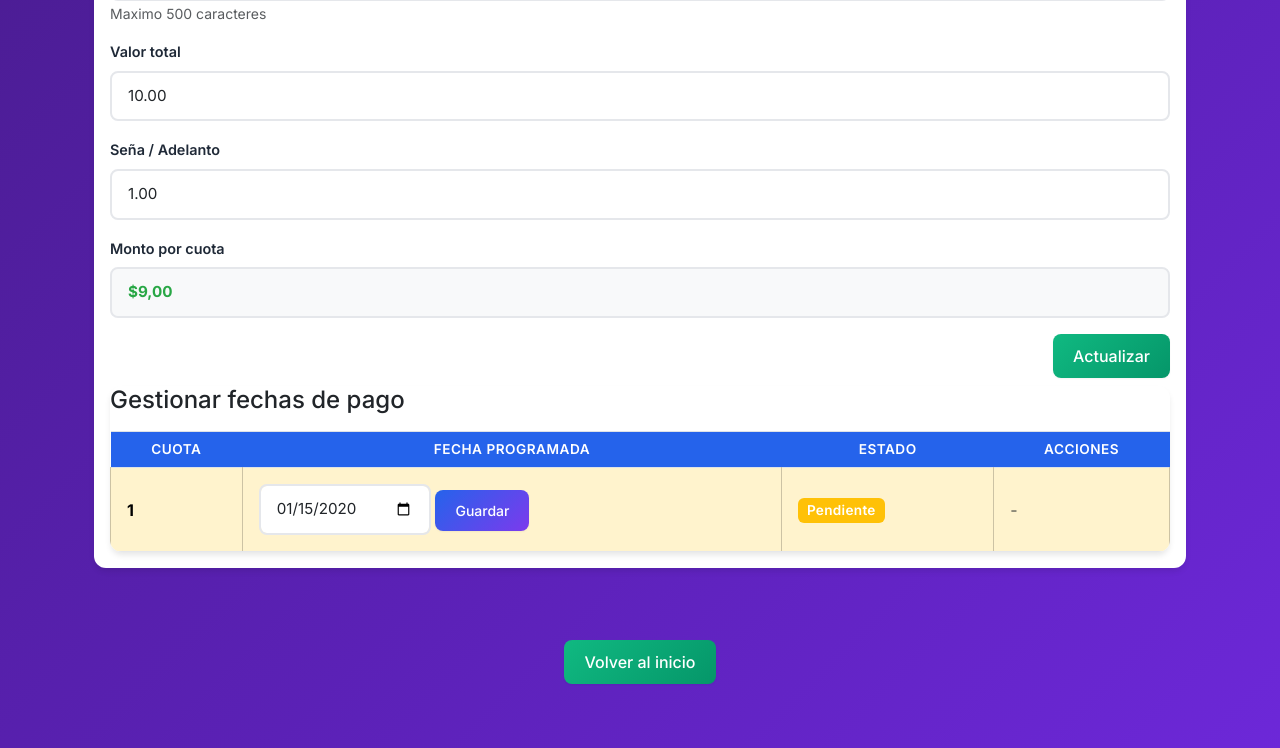
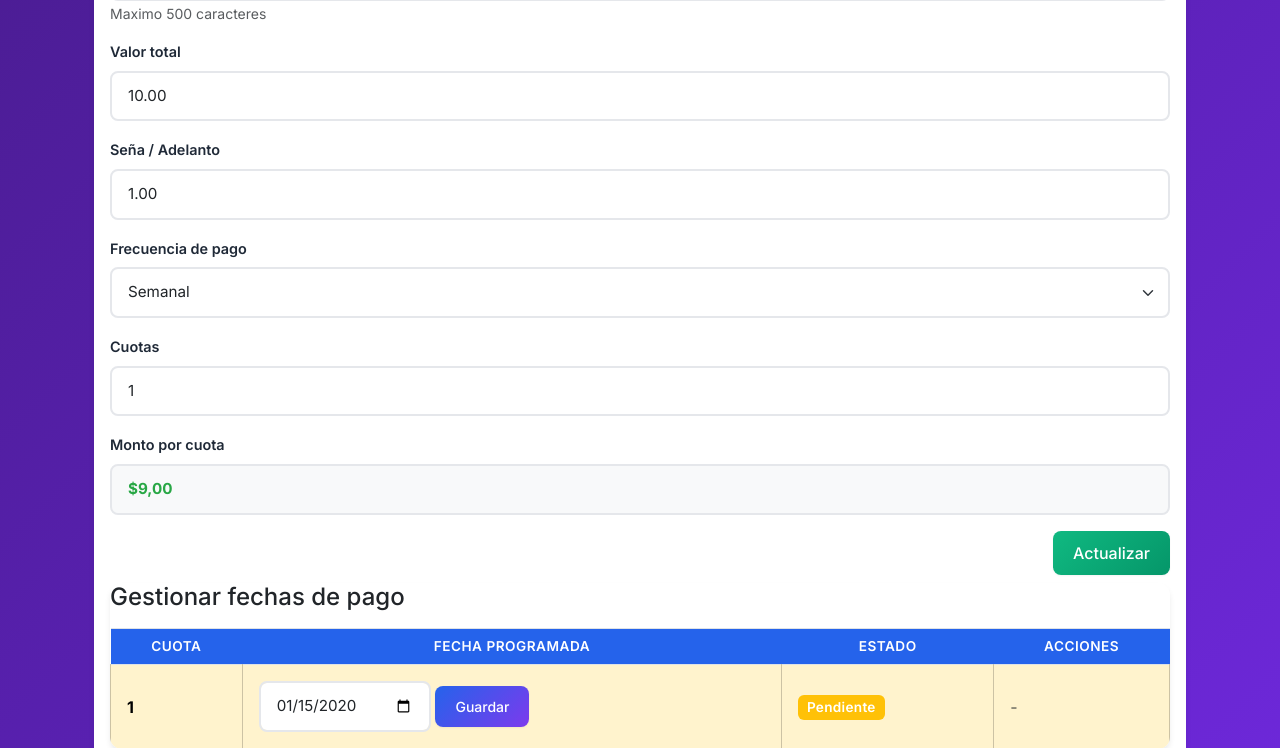
Before and after one commit to LautaroFen/local_Variedades, a PHP site: page /editar.php?id=1 in a window 1280 px wide. Shown: the part 825-1573 px from the top of the page. Run offline with PHP 8.4, Linux system fonts and the light colour scheme; a user stored in the database is signed in; tables that the repository leaves empty hold one stand-in row (values such as "Sample post").

Commit message:
Ultima actualizacion 29-12

```diff
--- a/dashboard.php
+++ b/dashboard.php
@@ -337,7 +337,7 @@ include("includes/header.php");
                     </div>
                     <?php if (mysqli_num_rows($resultado_finalizados_recientes) > 0): ?>
                         <div class="card-footer text-center">
-                            <a href="index.php?estado=finalizado" class="btn btn-sm btn-success">
+                            <a href="index.php?tab=finalizados#grilla-compras" class="btn btn-sm btn-success">
                                 Ver todos los clientes finalizados →
                             </a>
                         </div>
@@ -425,7 +425,9 @@ include("includes/header.php");
         <div class="row mt-5">
             <div class="col-12 text-center">
                 <a href="index.php" class="btn btn-primary btn-lg me-2">Volver al Inicio</a>
-                <a href="PHPMailer/exportar_excel.php" class="btn btn-success btn-lg">Exportar a Excel</a>
+                <?php if (isset($_SESSION['tipo_usuario']) && $_SESSION['tipo_usuario'] === 'jefe'): ?>
+                    <a href="PHPMailer/exportar_excel.php" class="btn btn-success btn-lg">Exportar a Excel</a>
+                <?php endif; ?>
             </div>
         </div>
     </div>
--- a/editar.php
+++ b/editar.php
@@ -1,13 +1,13 @@
-<!--Se realiza la conexión a la bd.
+<?php
+/*
+Se realiza la conexión a la bd.
 Después se obtiene el id con get.
 Se seleccionan todos los datos con ese id.
 Se busca un resultado con ese id.
 En $row se cargan los datos en un array y se vuelcan en variables con el título de las columnas
 
 Se carga el header y footer con include
--->
-
-<?php
+*/
 
 include("conexion.php");
 if (!isset($_SESSION['usuario'])) {
@@ -47,6 +47,8 @@ if (!in_array($tab, ['pendientes', 'atrasados', 'finalizados'], true)) {
     $tab = '';
 }
 
+$tab_qs = ($tab !== '') ? ('&tab=' . urlencode($tab)) : '';
+
 if ($tab !== '' && $id > 0) {
     $volver_url = 'index.php?tab=' . urlencode($tab) . '#cliente-' . $id;
 } elseif (!empty($_SERVER['HTTP_REFERER'])) {
@@ -80,8 +82,8 @@ if (isset($_GET['id'])) {
         $articulos = $row['articulos'];
         $valor_total = $row['valor_total'];
         $sena = isset($row['sena']) ? $row['sena'] : 0;
-        $frecuencia_pago = $row['frecuencia_pago'];
-        $cuotas = $row['cuotas'];
+        $frecuencia_pago = isset($row['frecuencia_pago']) ? (string)$row['frecuencia_pago'] : '';
+        $cuotas = isset($row['cuotas']) ? (int)$row['cuotas'] : 0;
     }
 }
 
@@ -96,8 +98,12 @@ if (isset($_POST['actualizar'])) {
     $articulos = mysqli_real_escape_string($conn, trim($_POST['articulos']));
     $valor_total = floatval($_POST['valor_total']);
     $sena = isset($_POST['sena']) ? floatval($_POST['sena']) : 0;
-    $frecuencia_pago = mysqli_real_escape_string($conn, $_POST['frecuencia_pago']);
-    $cuotas = intval($_POST['cuotas']);
+
+    $frecuencia_pago_raw = $_POST['frecuencia_pago'] ?? ($frecuencia_pago ?? '');
+    $frecuencia_pago = mysqli_real_escape_string($conn, (string)$frecuencia_pago_raw);
+
+    $cuotas_raw = $_POST['cuotas'] ?? ($cuotas ?? 0);
+    $cuotas = (int)$cuotas_raw;
 
     // Validaciones servidor
     $errors = [];
@@ -122,7 +128,7 @@ if (isset($_POST['actualizar'])) {
     if ($sena > $valor_total) {
         $errors[] = 'La seña no puede ser mayor al valor total.';
     }
-    if (!in_array($frecuencia_pago, ['semanal', 'quincenal', 'mensual'])) {
+    if (!in_array($frecuencia_pago, ['semanal', 'quincenal', 'mensual', 'unico_pago'], true)) {
         $errors[] = 'Frecuencia de pago inválida.';
     }
     if ($cuotas < 1 || $cuotas > 60) {
@@ -131,7 +137,7 @@ if (isset($_POST['actualizar'])) {
 
     if (!empty($errors)) {
         $_SESSION['message'] = implode(' ', $errors);
-        header('Location: editar.php?id=' . $id);
+        header('Location: editar.php?id=' . $id . $tab_qs);
         exit();
     }
 
@@ -156,7 +162,7 @@ if (isset($_POST['actualizar'])) {
     }
 
     $_SESSION['message'] = "El cliente se actualizo correctamente";
-    header('Location: editar.php?id=' . $id);
+    header('Location: editar.php?id=' . $id . $tab_qs);
 }
 
 ?>
@@ -183,7 +189,7 @@ if (isset($_POST['actualizar'])) {
                     <?php endif; ?>
 
                     <!--Actualizar con metodo POST-->
-                    <form class="form-group mb-2" action="editar.php?id=<?php echo $_GET['id']; ?>" method="POST" autocomplete="off">
+                    <form class="form-group mb-2" action="editar.php?id=<?php echo (int)$_GET['id']; ?><?php echo $tab_qs; ?>" method="POST" autocomplete="off">
                         <label class="form-label" class="form-label">Nombre completo</label>
                         <input type="text" name="nombre_completo" value="<?php echo htmlspecialchars($nombre_completo); ?>" class="form-control mb-3" placeholder="Nombre completo" pattern="[A-Za-zÀ-ÖØ-öø-ÿ\s]+" required title="Solo letras y espacios" autocomplete="off">
 
@@ -209,11 +215,26 @@ if (isset($_POST['actualizar'])) {
                         <label class="form-label" class="form-label">Seña / Adelanto</label>
                         <input type="number" name="sena" id="sena_edit" value="<?php echo htmlspecialchars($sena); ?>" class="form-control mb-3" placeholder="Seña / Adelanto" step="0.01" min="0" autocomplete="off">
 
+                        <label class="form-label">Frecuencia de pago</label>
+                        <select name="frecuencia_pago" class="form-select mb-3" required>
+                            <option value="semanal" <?php echo ((string)$frecuencia_pago === 'semanal') ? 'selected' : ''; ?>>Semanal</option>
+                            <option value="quincenal" <?php echo ((string)$frecuencia_pago === 'quincenal') ? 'selected' : ''; ?>>Quincenal</option>
+                            <option value="mensual" <?php echo ((string)$frecuencia_pago === 'mensual') ? 'selected' : ''; ?>>Mensual</option>
+                            <option value="unico_pago" <?php echo ((string)$frecuencia_pago === 'unico_pago') ? 'selected' : ''; ?>>Único pago</option>
+                        </select>
+
+                        <label class="form-label">Cuotas</label>
+                        <input type="number" name="cuotas" id="cuotas_edit" value="<?php echo htmlspecialchars((string)$cuotas); ?>" class="form-control mb-3" placeholder="Cuotas" min="1" max="60" required autocomplete="off">
+
                         <label class="form-label">Monto por cuota</label>
                         <div id="monto_cuota_display_edit" class="form-control bg-light" style="font-weight: bold; color: #28a745;">
                             $<?php
                                 $saldo = $valor_total - $sena;
-                                echo number_format($saldo / $cuotas, 2, ',', '.');
+                                $cuotas_safe = (int)$cuotas;
+                                if ($cuotas_safe < 1) {
+                                    $cuotas_safe = 1;
+                                }
+                                echo number_format($saldo / $cuotas_safe, 2, ',', '.');
                                 ?>
                         </div>
 
@@ -254,6 +275,7 @@ if (isset($_POST['actualizar'])) {
                                                     <form method="POST" action="editar_fecha_pago.php" class="d-inline">
                                                         <input type="hidden" name="pago_id" value="<?php echo $pago['id']; ?>">
                                                         <input type="hidden" name="cliente_id" value="<?php echo $id; ?>">
+                                                        <input type="hidden" name="tab" value="<?php echo htmlspecialchars($tab); ?>">
                                                         <input type="date" name="nueva_fecha" value="<?php echo $pago['fecha_programada']; ?>" class="form-control form-control-sm d-inline" style="width: auto; display: inline-block;" required>
                                                         <button type="submit" class="btn btn-primary btn-sm" title="Guardar nueva fecha">
                                                             Guardar
@@ -270,6 +292,7 @@ if (isset($_POST['actualizar'])) {
                                                         <form method="POST" action="cancelar_pago.php" style="display: inline;">
                                                             <input type="hidden" name="pago_id" value="<?php echo $pago['id']; ?>">
                                                             <input type="hidden" name="cliente_id" value="<?php echo $id; ?>">
+                                                            <input type="hidden" name="tab" value="<?php echo htmlspecialchars($tab); ?>">
                                                             <button type="submit" class="btn btn-danger btn-sm" onclick="return confirm('¿Cancelar este pago?')" title="Cancelar pago">
                                                                 Cancelar
                                                             </button>
--- a/empleados_vendedores.php
+++ b/empleados_vendedores.php
@@ -252,7 +252,7 @@ include("includes/header.php");
             </div>
         </div>
     </div>
-     <div class="row mt-5">
+     <div class="row mt-2">
             <div class="col-12 text-center">
                 <a href="index.php" class="btn btn-primary btn-lg me-2">Volver al Inicio</a>
             </div>
```
Also changed, not shown: cancelar_pago.php (+7 -1 lines), editar_fecha_pago.php (+8 -2 lines), index.php (+22 -2 lines).
